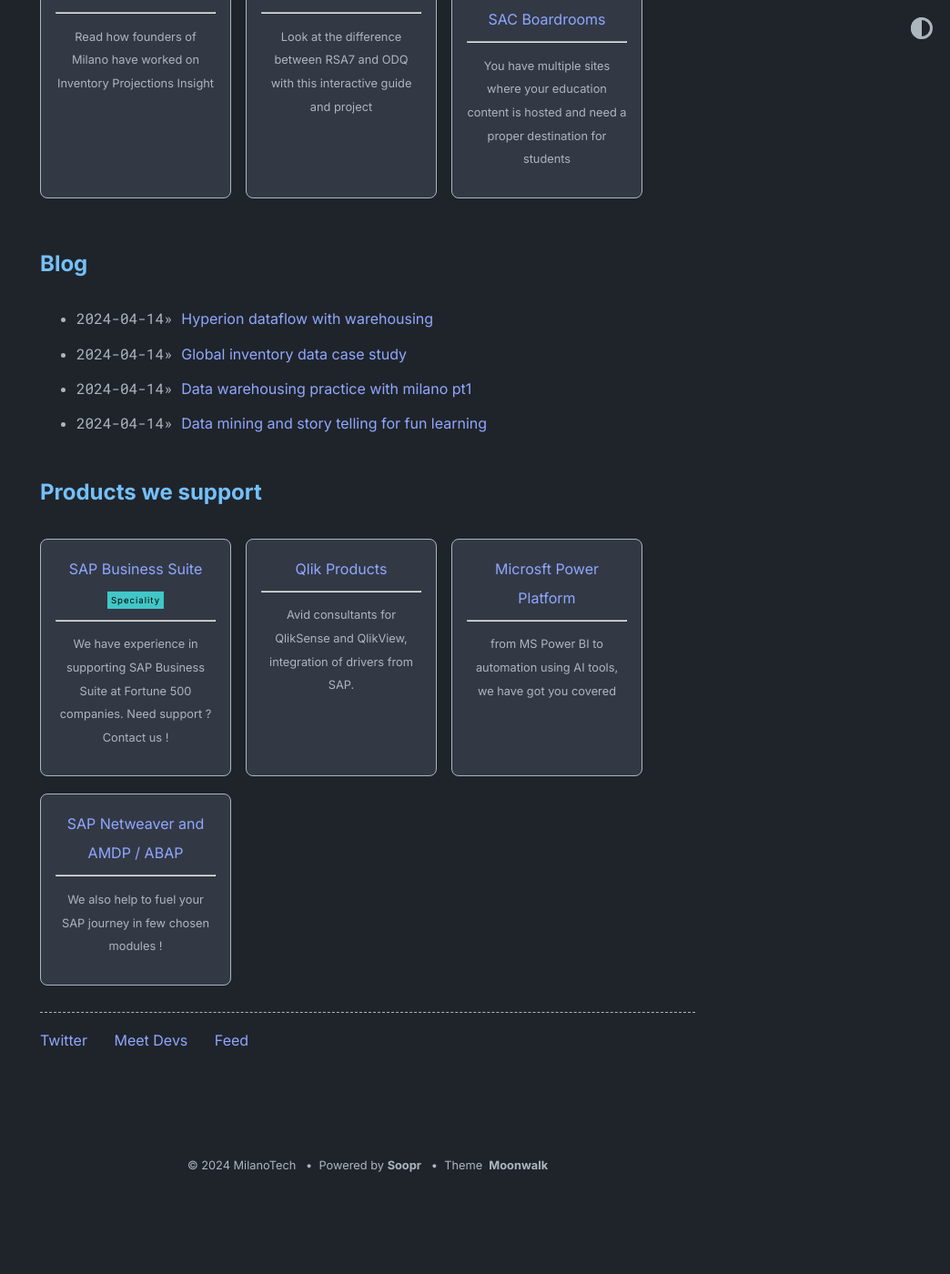
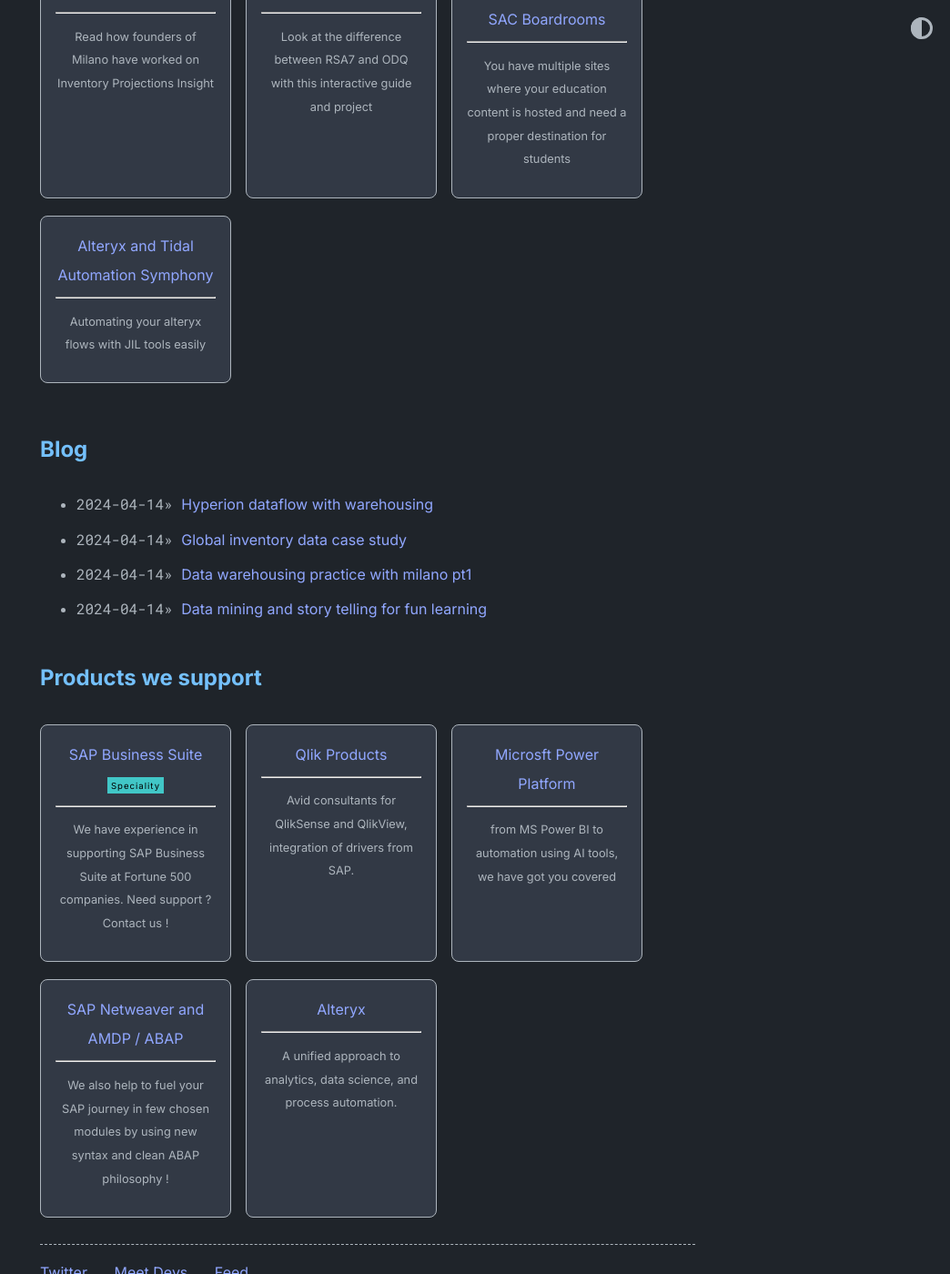
Before and after one commit to MilanoTech/milanotech.github.io, a Jekyll site: the page built from index.md, in a window 1280 px wide and 1400 px high, scrolled down 547 px. Shown: the whole window at 91% size, without its empty margins (236-1280 px from the left). Built offline with Jekyll 4.4.1, drawn with Linux system fonts in a browser that asks for light colours; before the commit the page ends 1853 px from its top, so only the background shows below that.

Commit message:
Update home.yml

```diff
--- a/_data/home.yml
+++ b/_data/home.yml
@@ -21,6 +21,11 @@ project_entries:
     url: data-mining-and-story-telling-for-fun-learning
     desc: You have multiple sites where your education content is hosted and need a proper destination for students
 
+  - title: Alteryx and Tidal Automation Symphony
+    url: data-mining-and-story-telling-for-fun-learning
+    desc: Automating your alteryx flows with JIL tools easily
+
+
 old_project_entries:
   - title: SAP Business Suite
     url: https://www.sap.com/india/products/technology-platform/bi-platform.html
@@ -37,7 +42,11 @@ old_project_entries:
 
   - title: SAP Netweaver and AMDP / ABAP
     url: https://www.sap.com/india/products/technology-platform/netweaver.html
-    desc: We also help to fuel your SAP journey in few chosen modules !
+    desc: We also help to fuel your SAP journey in few chosen modules by using new syntax and clean ABAP philosophy !
+
+  - title: Alteryx
+    url: https://www.alteryx.com/products
+    desc: A unified approach to analytics, data science, and process automation.
 
 footer_entries:
 #  - title: abhinav's homepage
```
